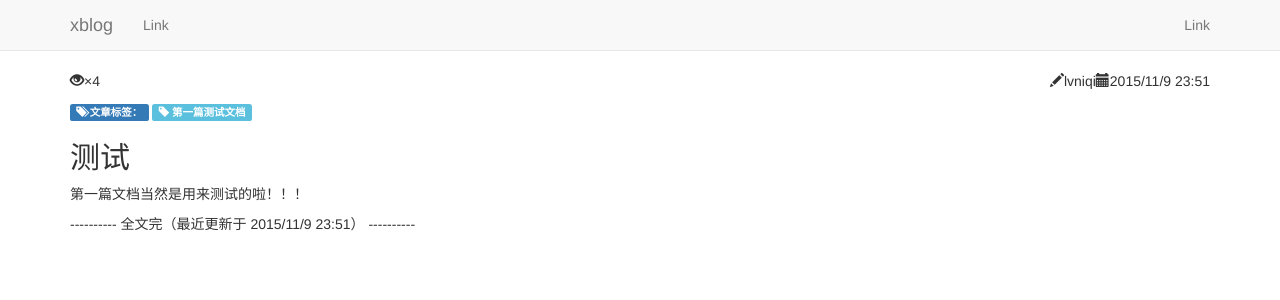
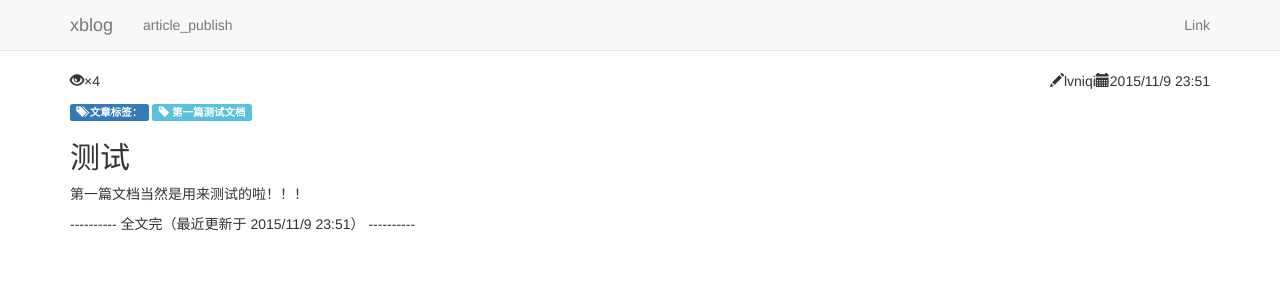
Before and after one commit to lvniqi/pi_dev, a Django app: a page that uses blog/templates/blog_nav.html in a window 1280 px wide. Shown: the top 300 px of the page. Run offline with Django 3.2, Linux system fonts and the light colour scheme; data comes from the database, SQL or seed files in the repository; some libraries are stand-ins or nearby versions.

Commit message:
修改跳转链接

```diff
--- a/blog/templates/blog_nav.html
+++ b/blog/templates/blog_nav.html
@@ -10,8 +10,8 @@
       <a href="{% url 'blog_index' %}" class="navbar-brand">xblog</a>
     </div>
     <div id="navbar" class="collapse navbar-collapse bs-navbar-collapse">
-      <ul class="nav navbar-nav">
-        <li><a href="#">Link</a></li>
+      <ul  class="nav navbar-nav">
+        <li><a href="{% url 'article_publish' %}">article_publish</a></li>
       </ul>
       <ul class="nav navbar-nav navbar-right">
         <li><a href="#">Link</a></li>
```
